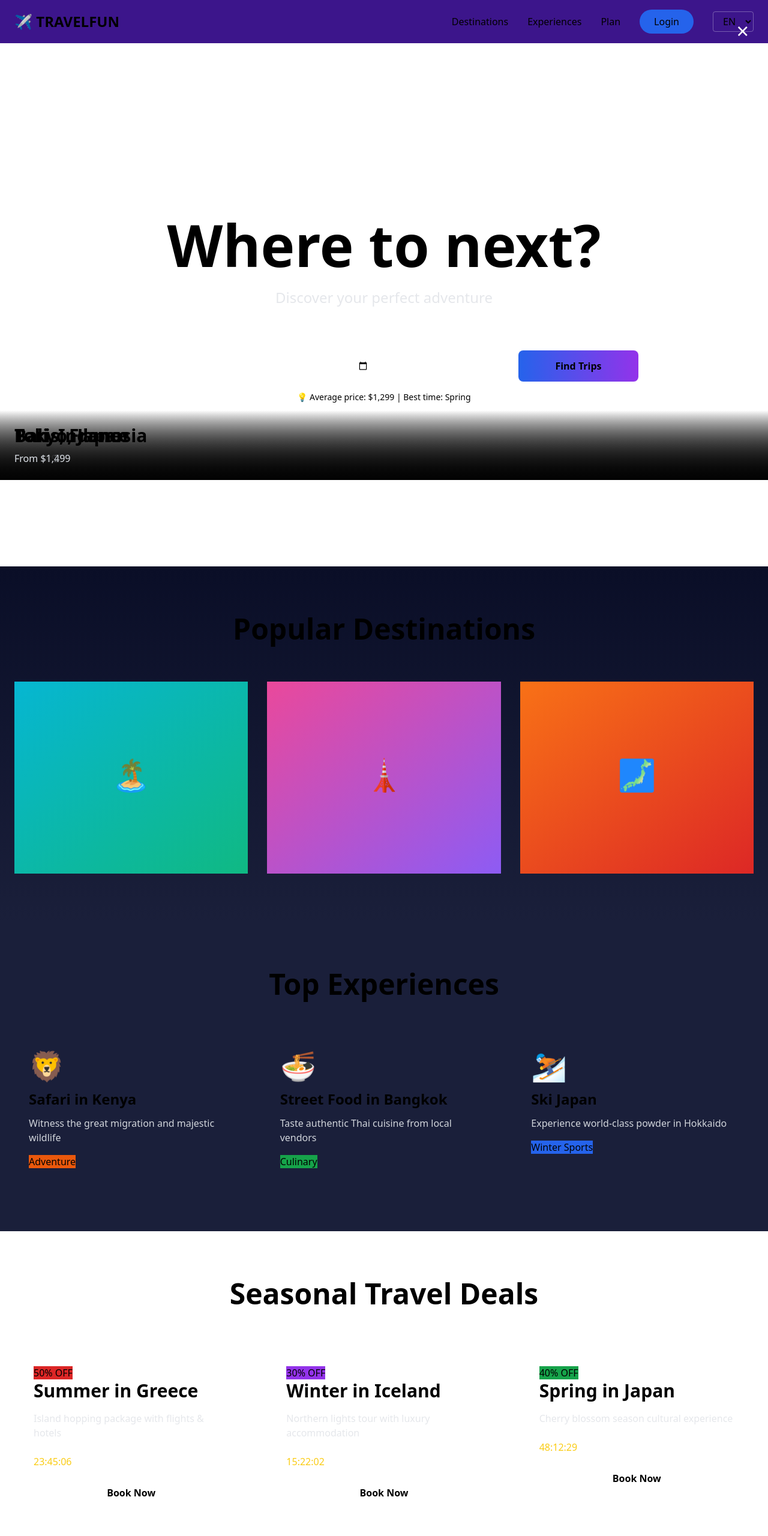
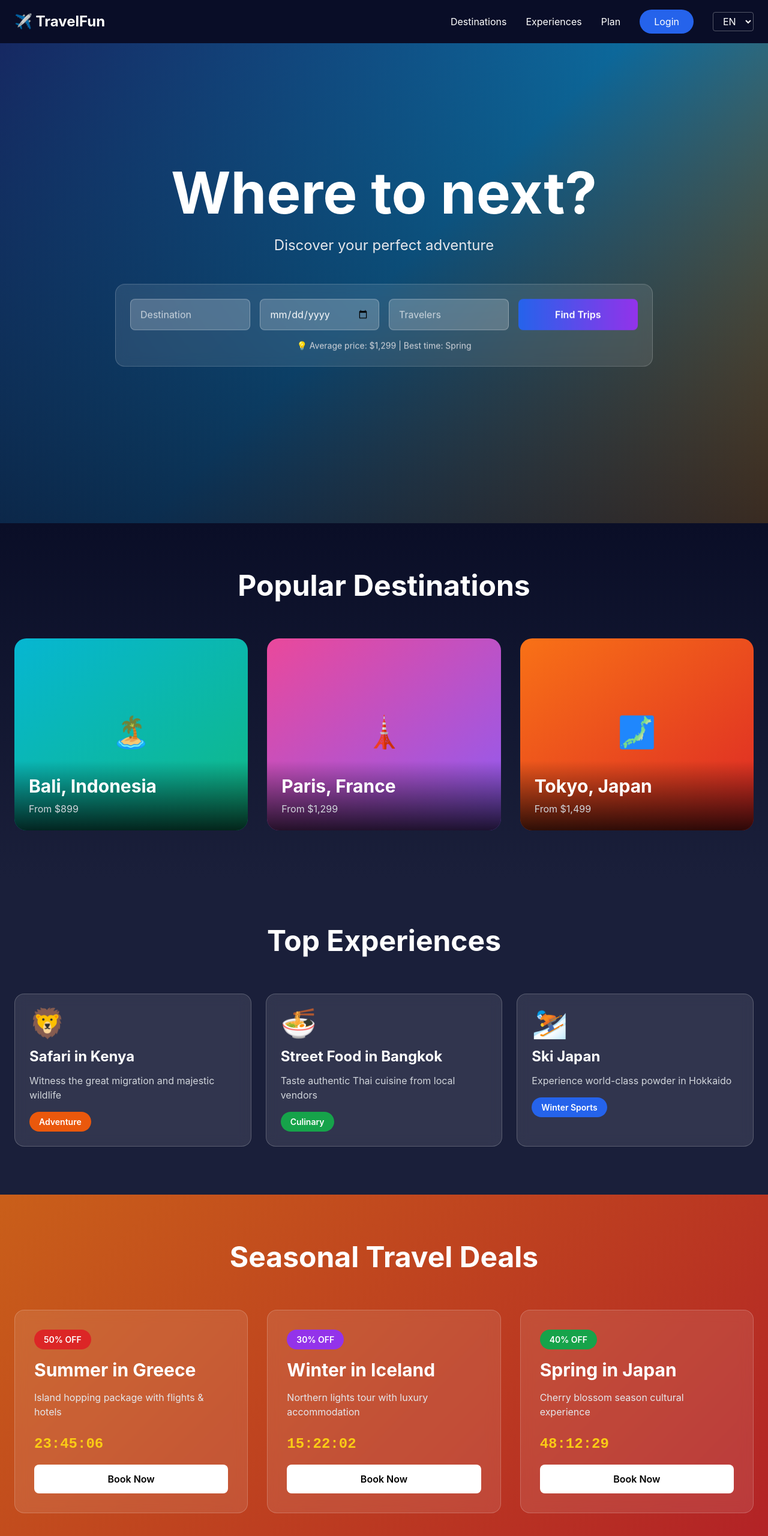
Before and after one commit to divyanshuchede71-hash/The-Ultimate-Travel-Experience-Page, a plain HTML site: page index.html in a window 1280 px wide. Shown: the top 2560 px of the page at 60% size. Drawn offline with nearby package versions, Linux system fonts and the light colour scheme.

Commit message:
Update index.html

```diff
--- a/index.html
+++ b/index.html
@@ -3,22 +3,165 @@
  <head>
   <meta charset="UTF-8">
   <meta name="viewport" content="width=device-width, initial-scale=1.0">
-    <title>TravelFun - Your Journey Begins Here</title>
+  <title> TravelFun - Your Journey Begins Here</title>
   <script src="/_sdk/element_sdk.js"></script>
   <script src="https://cdn.tailwindcss.com"></script>
+  <style>
+    body {
+      box-sizing: border-box;
+    }
 
+    @import url('https://fonts.googleapis.com/css2?family=Inter:wght@300;400;600;700;800&display=swap');
+
+    * {
+      margin: 0;
+      padding: 0;
+      box-sizing: border-box;
+    }
+
+    body {
+      font-family: 'Inter', sans-serif;
+      overflow-x: hidden;
+      background: #0a0e27;
+      color: #ffffff;
+    }
+
+    .gradient-bg {
+      background: linear-gradient(135deg, #667eea 0%, #764ba2 100%);
+    }
+
+    .ocean-gradient {
+      background: linear-gradient(135deg, #1e3a8a 0%, #0ea5e9 50%, #f59e0b 100%);
+    }
+
+    .card-hover {
+      transition: transform 0.3s ease, box-shadow 0.3s ease;
+    }
+
+    .card-hover:hover {
+      transform: translateY(-8px);
+      box-shadow: 0 20px 40px rgba(0, 0, 0, 0.3);
+    }
+
+    .parallax-section {
+      position: relative;
+      overflow: hidden;
+    }
+
+    .glass-card {
+      background: rgba(255, 255, 255, 0.1);
+      backdrop-filter: blur(10px);
+      border: 1px solid rgba(255, 255, 255, 0.2);
+      border-radius: 16px;
+    }
+
+    .animate-float {
+      animation: float 3s ease-in-out infinite;
+    }
+
+    @keyframes float {
+      0%, 100% { transform: translateY(0px); }
+      50% { transform: translateY(-20px); }
+    }
+
+    .progress-bar {
+      position: fixed;
+      top: 0;
+      left: 0;
+      height: 4px;
+      background: linear-gradient(90deg, #667eea, #764ba2, #f59e0b);
+      z-index: 9999;
+      transition: width 0.1s ease;
+    }
+
+    .sticky-nav {
+      position: fixed;
+      top: 0;
+      width: 100%;
+      z-index: 1000;
+      background: rgba(10, 14, 39, 0.95);
+      backdrop-filter: blur(10px);
+      transition: all 0.3s ease;
+    }
+
+    .hero-video-overlay {
+      position: absolute;
+      top: 0;
+      left: 0;
+      width: 100%;
+      height: 100%;
+      background: linear-gradient(180deg, rgba(10, 14, 39, 0.4) 0%, rgba(10, 14, 39, 0.8) 100%);
+    }
+
+    .destination-card {
+      position: relative;
+      overflow: hidden;
+      border-radius: 20px;
+      cursor: pointer;
+    }
+
+    .destination-card img {
+      transition: transform 0.5s ease;
+    }
+
+    .destination-card:hover img {
+      transform: scale(1.1);
+    }
+
+    .badge {
+      display: inline-block;
+      padding: 6px 16px;
+      border-radius: 20px;
+      font-size: 14px;
+      font-weight: 600;
+    }
+
+    .countdown-timer {
+      font-family: 'Courier New', monospace;
+      font-weight: 700;
+      font-size: 24px;
+    }
+
+    .mosaic-grid {
+      display: grid;
+      grid-template-columns: repeat(auto-fit, minmax(250px, 1fr));
+      gap: 16px;
+    }
+
+    .lightbox {
+      display: none;
+      position: fixed;
+      top: 0;
+      left: 0;
+      width: 100%;
+      height: 100%;
+      background: rgba(0, 0, 0, 0.95);
+      z-index: 10000;
+      justify-content: center;
+      align-items: center;
+    }
+
+    .lightbox.active {
+      display: flex;
+    }
+
+    .theme-adventure { background: linear-gradient(135deg, #f97316 0%, #dc2626 100%); }
+    .theme-romance { background: linear-gradient(135deg, #ec4899 0%, #8b5cf6 100%); }
+    .theme-luxury { background: linear-gradient(135deg, #fbbf24 0%, #f59e0b 100%); }
+    .theme-solo { background: linear-gradient(135deg, #06b6d4 0%, #3b82f6 100%); }
+    .theme-family { background: linear-gradient(135deg, #10b981 0%, #059669 100%); }
+  </style>
   <style>@view-transition { navigation: auto; }</style>
   <script src="/_sdk/data_sdk.js" type="text/javascript"></script>
-    <link rel="stylesheets" href="main.css">
  </head>
  <body><!-- Progress Bar -->
   <div class="progress-bar" id="progressBar"></div><!-- Sticky Navigation -->
-    <nav style="background-color: rgb(60, 21, 139);"class="sticky-nav">
+  <nav class="sticky-nav">
    <div class="max-w-7xl mx-auto px-6 py-4 flex justify-between items-center">
     <div class="text-2xl font-bold">
-      ✈️ TRAVELFUN
+     ✈️ TravelFun
     </div>
-      <div class="flex gap-8 items-center" "><a href="#destinations" class="hover:text-blue-400 transition">Destinations</a> <a href="#experiences" class="hover:text-blue-400 transition">Experiences</a> <a href="#plan" class="hover:text-blue-400 transition">Plan</a> <button class="px-6 py-2 bg-blue-600 rounded-full hover:bg-green-700 transition">Login</button> <select class="bg-transparent border border-white/30 rounded px-3 py-1"> <option>EN</option> <option>ES</option> <option>FR</option> </select>
+    <div class="flex gap-8 items-center"><a href="#destinations" class="hover:text-blue-400 transition">Destinations</a> <a href="#experiences" class="hover:text-blue-400 transition">Experiences</a> <a href="#plan" class="hover:text-blue-400 transition">Plan</a> <button class="px-6 py-2 bg-blue-600 rounded-full hover:bg-blue-700 transition">Login</button> <select class="bg-transparent border border-white/30 rounded px-3 py-1"> <option>EN</option> <option>ES</option> <option>FR</option> </select>
     </div>
    </div>
   </nav><!-- 1. Hero Section -->
@@ -26,12 +169,12 @@
    <div class="absolute inset-0 ocean-gradient"></div>
    <div class="hero-video-overlay"></div>
    <div class="relative z-10 text-center px-6 animate-float">
-      <h1 class="text-6xl md:text-8xl font-bold  mb-6" id="heroTitle">Where to next?</h1>
+    <h1 class="text-6xl md:text-8xl font-bold mb-6" id="heroTitle">Where to next?</h1>
     <p class="text-xl md:text-2xl mb-12 text-gray-200">Discover your perfect adventure</p><!-- Search Bar -->
     <div class="glass-card max-w-4xl mx-auto p-6 mb-8">
-      <div class="grid grid-cols-1 md:grid-cols-4 gap-4" style="color: black;""><input type="text" placeholder="Destination" class="px-4 py-3 rounded-lg bg-white/20 border border-white/30 text-white placeholder-white/70"> <input type="date" class="px-4 py-3 rounded-lg bg-white/20 border border-white/30 text-white"> <input type="number" placeholder="Travelers" class="px-4 py-3 rounded-lg bg-white/20 border border-white/30 text-white placeholder-white/70"> <button class="px-6 py-3 bg-gradient-to-r from-blue-600 to-purple-600 rounded-lg font-semibold hover:shadow-lg transition" id="heroCta">Find Trips</button>
+     <div class="grid grid-cols-1 md:grid-cols-4 gap-4"><input type="text" placeholder="Destination" class="px-4 py-3 rounded-lg bg-white/20 border border-white/30 text-white placeholder-white/70"> <input type="date" class="px-4 py-3 rounded-lg bg-white/20 border border-white/30 text-white"> <input type="number" placeholder="Travelers" class="px-4 py-3 rounded-lg bg-white/20 border border-white/30 text-white placeholder-white/70"> <button class="px-6 py-3 bg-gradient-to-r from-blue-600 to-purple-600 rounded-lg font-semibold hover:shadow-lg transition" id="heroCta">Find Trips</button>
      </div>
-      <p class="text-sm mt-4 text-gray-300" style="color: black;" >💡 Average price: $1,299 | Best time: Spring</p>
+     <p class="text-sm mt-4 text-gray-300">💡 Average price: $1,299 | Best time: Spring</p>
     </div>
    </div>
   </section><!-- 2. Popular Destinations Carousel -->
@@ -635,7 +778,7 @@
      </div>
      <div class="flex gap-4 mb-6"><input type="email" placeholder="Friend's email" class="flex-1 px-6 py-4 rounded-lg bg-white/10 border border-white/30 text-white placeholder-white/50"> <button class="px-8 py-4 bg-gradient-to-r from-green-600 to-blue-600 rounded-lg font-bold hover:shadow-lg transition">Send Invite</button>
      </div>
-      <p class="text-sm text-gray-400" style="color: black;">Or share your referral link: wanderlust.com/ref/YOUR123</p>
+     <p class="text-sm text-gray-400">Or share your referral link: wanderlust.com/ref/YOUR123</p>
     </div>
    </div>
   </section><!-- 23. Final CTA -->
@@ -695,7 +838,7 @@
      </div>
     </div>
     <div class="text-center text-gray-500 pt-8 border-t border-white/10">
-      <p>© 2025 TravelFun. All rights reserved. Made with ❤️ for travelers worldwide.</p>
+     <p>© 2025 Travelfun. All rights reserved. Made with ❤️ for travelers worldwide.</p>
     </div>
    </div>
   </footer>
```
Lines whose indentation alone changed are shown as unchanged.
